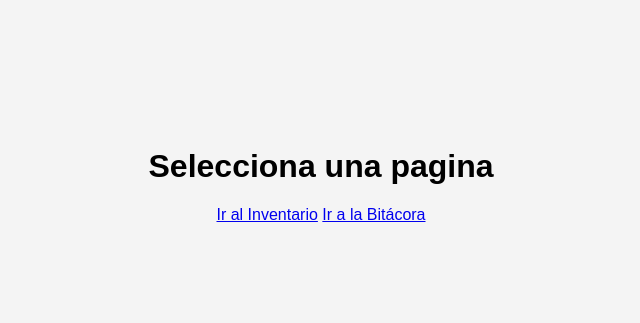
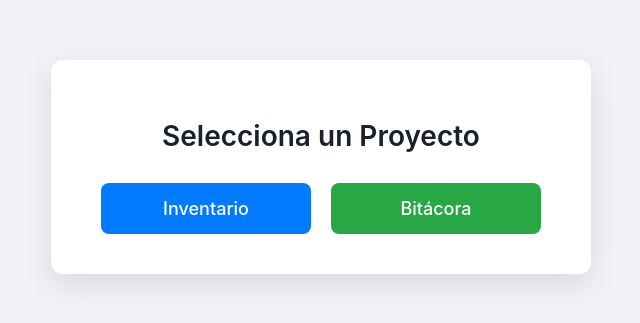
Before and after one commit to raul251424/Menu-principal, a plain HTML site: page index.html in a window 1280 px wide. Shown: the part 233-556 px from the top of the page, without its empty margins (319-959 px from the left). Drawn offline with Linux system fonts and the light colour scheme.

Commit message:
Actualizar diseño del index.html

```diff
--- a/index.html
+++ b/index.html
@@ -3,22 +3,95 @@
 <head>
     <meta charset="UTF-8">
     <meta name="viewport" content="width=device-width, initial-scale=1.0">
-    <title>Menú Principal </title>
+    <title>Menú Principal de Proyectos</title>
     <style>
-        body { font-family: Arial, sans-serif; display: flex; justify-content: center; align-items: center; height: 100vh; background-color: #f4f4f4; }
-        .menu-container { text-align: center; }
-        .boton { display: inline-block; padding: 15px 30px; margin: 10px; font-size: 18px; color: white; background-color: #007bff; border-radius: 5px; text-decoration: none; }
-        .boton:hover { background-color: #0056b3; }
-        .boton-bitacora { background-color: #28a745; }
-        .boton-bitacora:hover { background-color: #218838; }
+        /* Estilos generales */
+        body {
+            font-family: -apple-system, BlinkMacSystemFont, "Segoe UI", Roboto, Helvetica, Arial, sans-serif;
+            display: flex;
+            justify-content: center;
+            align-items: center;
+            height: 100vh;
+            background-color: #f0f2f5; /* Un gris claro de fondo */
+            margin: 0;
+            color: #333;
+        }
+
+        /* Contenedor principal */
+        .container {
+            text-align: center;
+            background-color: #ffffff;
+            padding: 40px 50px;
+            border-radius: 12px;
+            box-shadow: 0 10px 30px rgba(0, 0, 0, 0.1);
+        }
+
+        /* Título */
+        h1 {
+            font-size: 28px;
+            margin-bottom: 30px;
+            color: #1a202c;
+            font-weight: 600;
+        }
+
+        /* Contenedor de botones */
+        .button-group {
+            display: flex;
+            gap: 20px; /* Espacio entre los botones */
+        }
+
+        /* Estilo de los botones */
+        .boton {
+            display: inline-block;
+            padding: 15px 30px;
+            font-size: 18px;
+            font-weight: 500;
+            color: white;
+            text-decoration: none;
+            border-radius: 8px;
+            transition: transform 0.2s ease, box-shadow 0.2s ease;
+            min-width: 150px; /* Ancho mínimo */
+        }
+
+        .boton:hover {
+            transform: translateY(-2px); /* Pequeño salto al pasar el mouse */
+            box-shadow: 0 6px 15px rgba(0, 0, 0, 0.15);
+        }
+
+        /* Botón de Inventario (Azul) */
+        .boton-inventario {
+            background-color: #007bff;
+        }
+
+        .boton-inventario:hover {
+            background-color: #0069d9;
+        }
+
+        /* Botón de Bitácora (Verde) */
+        .boton-bitacora {
+            background-color: #28a745;
+        }
+
+        .boton-bitacora:hover {
+            background-color: #218838;
+        }
     </style>
 </head>
 <body>
-    <div class="menu-container">
-        <h1>Selecciona una pagina </h1>
 
-      <a href="https://inventario-lesco.onrender.com" ...>Ir al Inventario</a>
-      <a href="https://bitacora-lesco.onrender.com" ...>Ir a la Bitácora</a>
+    <div class="container">
+        <h1>Selecciona un Proyecto</h1>
+
+        <div class="button-group">
+            <a href="https://inventario-lesco.onrender.com" class="boton boton-inventario">
+                Inventario
+            </a>
+
+            <a href="https://bitacora-lesco.onrender.com" class="boton boton-bitacora">
+                Bitácora
+            </a>
+        </div>
     </div>
+
 </body>
 </html>
```
